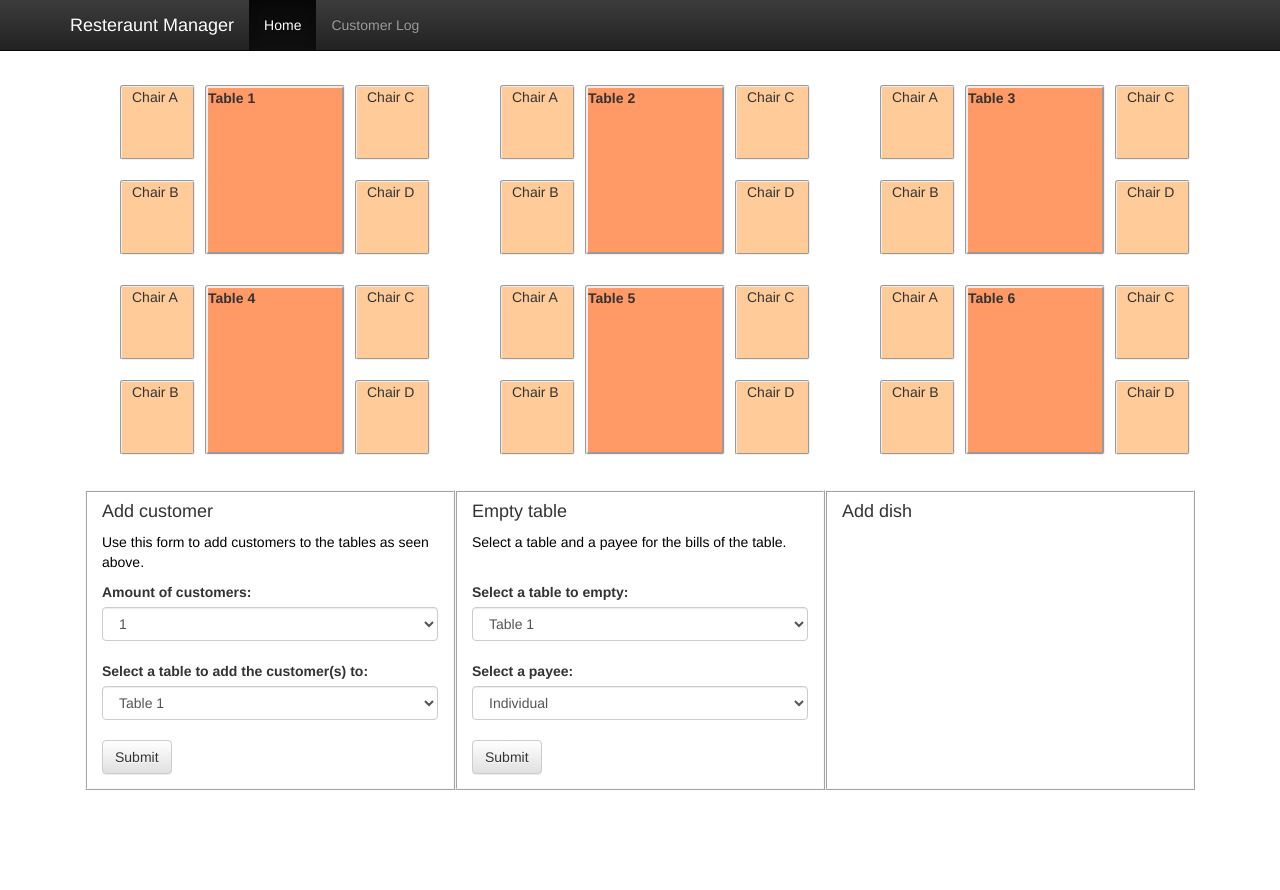
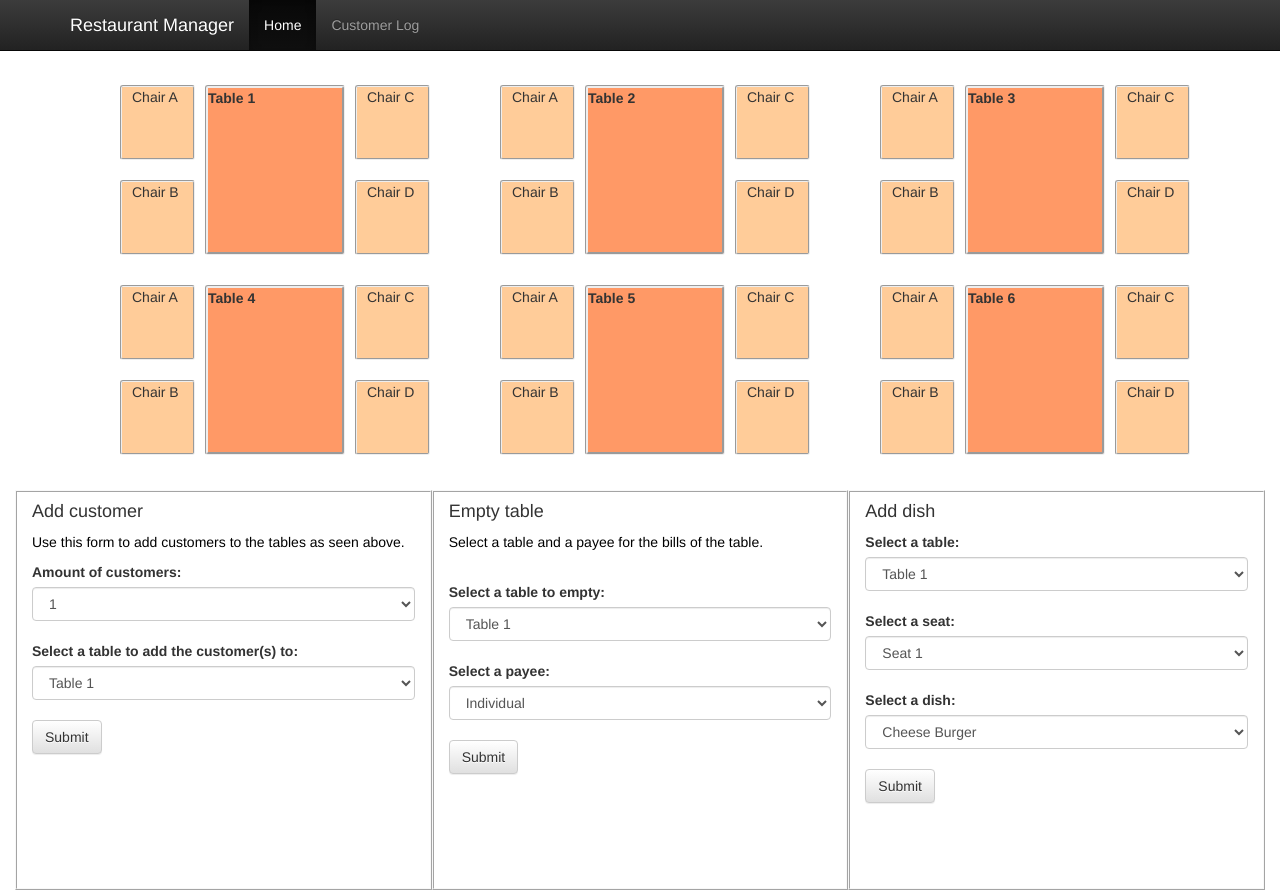
Before and after one commit to Bleech94/Csc370Project, a Django app: page / in a window 1280 px wide. Before the commit the page ends 790 px from the top, so only its background shows below. Run offline with Django 3.2, Linux system fonts and the light colour scheme; data comes from the database, SQL or seed files in the repository; both versions use the stored data as it was after the commit; parts of the project's set-up code (start-up, migrations or seed data) failed here and were passed over; some libraries are stand-ins or nearby versions.

Commit message:
django in html?!??! weird

```diff
--- a/ResMgr/Restaurant_Manager/static/Restaurant_Manager/main.css
+++ b/ResMgr/Restaurant_Manager/static/Restaurant_Manager/main.css
@@ -55,7 +55,7 @@ p {
 }
 
 .action{
-	height: 300px;
+	height: 400px;
 	border:ridge;
 	border-width: 2px;
 	border-color:#F8F8F8;
--- a/ResMgr/Restaurant_Manager/templates/Restaurant_Manager/index.html
+++ b/ResMgr/Restaurant_Manager/templates/Restaurant_Manager/index.html
@@ -3,6 +3,7 @@
 <!DOCTYPE html>
 <html>
 <link href="../../static/Restaurant_Manager/bootstrap.css" rel="stylesheet" type="text/css">
+<title>Restaurant Manager</title>
 {% include "Restaurant_Manager/head.html" %}
 
 <body>
@@ -10,7 +11,7 @@
   <div class="container">
     <div class="navbar-header">
       <button type="button" class="navbar-toggle collapsed" data-toggle="collapse" data-target="#navbar" aria-expanded="false" aria-controls="navbar"> <span class="sr-only">Toggle navigation</span> <span class="icon-bar"></span> <span class="icon-bar"></span> <span class="icon-bar"></span> </button>
-      <a class="navbar-brand" href="#">Resteraunt Manager</a> </div>
+      <a class="navbar-brand" href="#">Restaurant Manager</a> </div>
     <div id="navbar" class="collapse navbar-collapse">
       <ul class="nav navbar-nav">
         <li class="active"><a href="#">Home</a></li>
@@ -120,7 +121,7 @@
         <!-- End table --></div>
     </div>
   </div>
-
+  </div>
   <div id="actions" class="col-md-12">
     <div class="col-md-4 action">
       <h4>Add customer</h4>
@@ -178,9 +179,35 @@
       <h4>Add dish</h4>
       <p></p>
       <form id="addDish" action="">
-
+        <label for="addDishTable">Select a table:</label>
+        <select id="addDishTable" name="table" class="form-control">
+          <option>Table 1</option>
+          <option>Table 2</option>
+          <option>Table 3</option>
+          <option>Table 4</option>
+          <option>Table 5</option>
+          <option>Table 6</option>
+        </select>
+        <br />
+        <label for="addDishSeat">Select a seat:</label>
+        <select id="addDishSeat" name="seat" class="form-control">
+          <option>Seat 1</option>
+          <option>Seat 2</option>
+          <option>Seat 3</option>
+          <option>Seat 4</option>
+        </select>
+        <br />
+        <label for="addDishDish">Select a dish:</label>
+        <select id="addDishDish" name="dish" class="form-control">
+			{% if dishes %}
+               {% for d in dishes %}
+                  <option>{{d.name}}</option>
+               {% endfor %}
+            {% endif %}
+        </select>
+        <br />
+        <input class="btn btn-default" type="submit" value="Submit">
       </form>
-    </div>
 
   </div>
 </div>
--- a/ResMgr/Restaurant_Manager/views.py
+++ b/ResMgr/Restaurant_Manager/views.py
@@ -1,9 +1,13 @@
 from django.shortcuts import render, render_to_response, RequestContext
 from django.http import HttpResponse
+
+from Restaurant_Manager.models import FoodItem
+
 # Create your views here.
 
 def index(request):
-    return render(request, 'Restaurant_Manager/index.html')
+	dishes = FoodItem.objects.all()
+	return render(request, 'Restaurant_Manager/index.html', {'dishes': dishes})
 
 def account(request):
     return render(request, 'Restaurant_Manager/account.html')
```
Also changed, not shown: ResMgr/db.sqlite3. Lines whose indentation alone changed are shown as unchanged.
